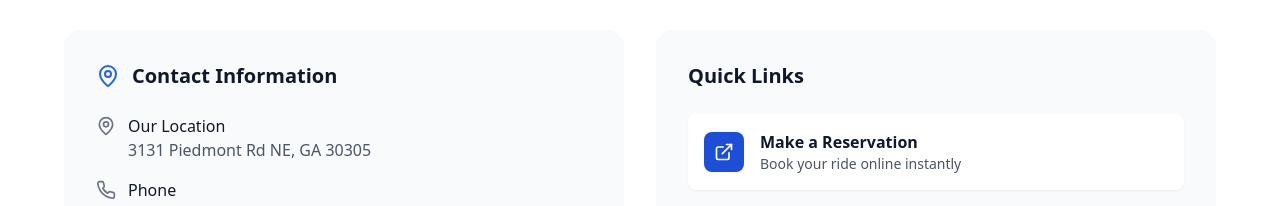
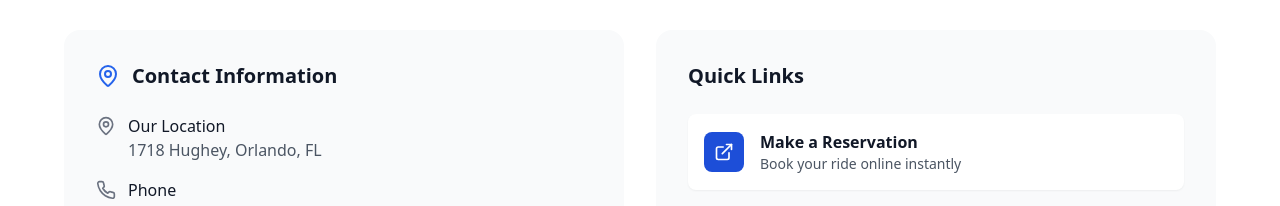
Before and after one commit to CleverDevsLLC/orlando-airport-car-service-frontend, a Next.js app: page /about in a window 1280 px wide. Shown: the part 1380-1586 px from the top of the page. Built offline with nearby package versions, Linux system fonts and the light colour scheme.

Commit message:
address updated

```diff
--- a/src/Components/About/About.tsx
+++ b/src/Components/About/About.tsx
@@ -200,7 +200,7 @@ const AboutUs: React.FC = () => {
                 <MapPin className="mr-3 mt-0.5 h-5 w-5 text-gray-500" />
                 <div>
                   <p className="font-medium text-gray-900">Our Location</p>
-                  <p className="text-gray-600">3131 Piedmont Rd NE, GA 30305</p>
+                  <p className="text-gray-600">1718 Hughey, Orlando, FL</p>
                 </div>
               </div>
               <div className="flex items-start">
```
